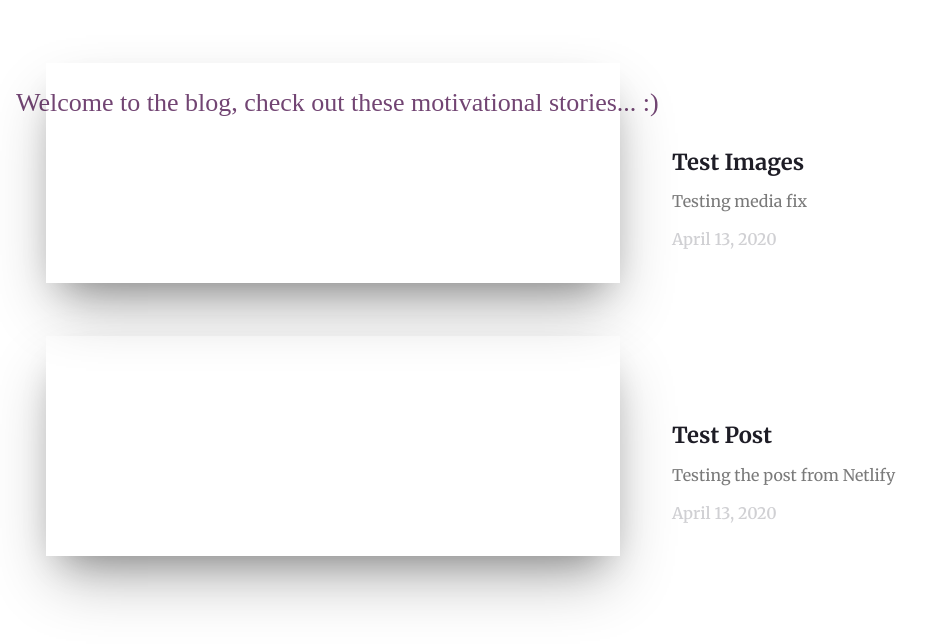
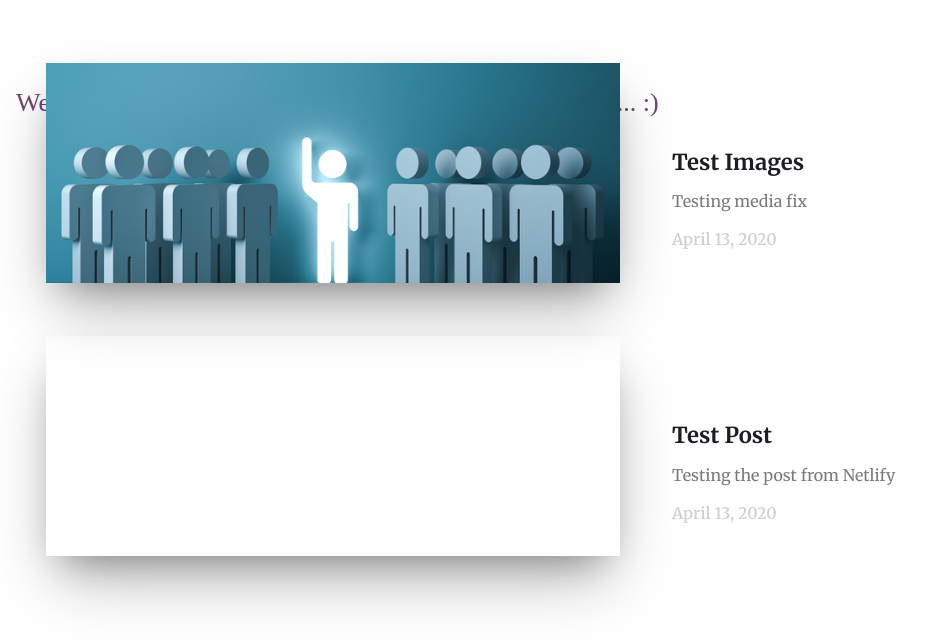
Before and after one commit to andrea-njegovan/impetus-blog, a Gatsby site: page / in a window 1280 px wide. Shown: the whole page, without its empty margins (0-939 px from the left). Built offline with nearby package versions, Linux system fonts and the light colour scheme; Gatsby itself is replaced by a stand-in of ours; some packages are replaced by stand-ins of ours.

Commit message:
Fixing file path

```diff
--- a/gatsby-config.js
+++ b/gatsby-config.js
@@ -33,7 +33,7 @@ module.exports = {
     {
       resolve: `gatsby-source-filesystem`,
       options: {
-        path: `${__dirname}/public/assets`,
+        path: `${__dirname}/static/assets`,
         name: `assets`,
       },
     },
--- a/src/components/common/Image.js
+++ b/src/components/common/Image.js
@@ -25,7 +25,7 @@ export const Image = ({ src, ...props }) => {
 
   const data = useStaticQuery(graphql`
     query {
-        allFile(filter: {dir: {regex: "/\/public\/.*/"}}) {
+        allFile(filter: {dir: {regex: "/\/static\/.*/"}}) {
             nodes {
               relativePath
               childImageSharp {
```
